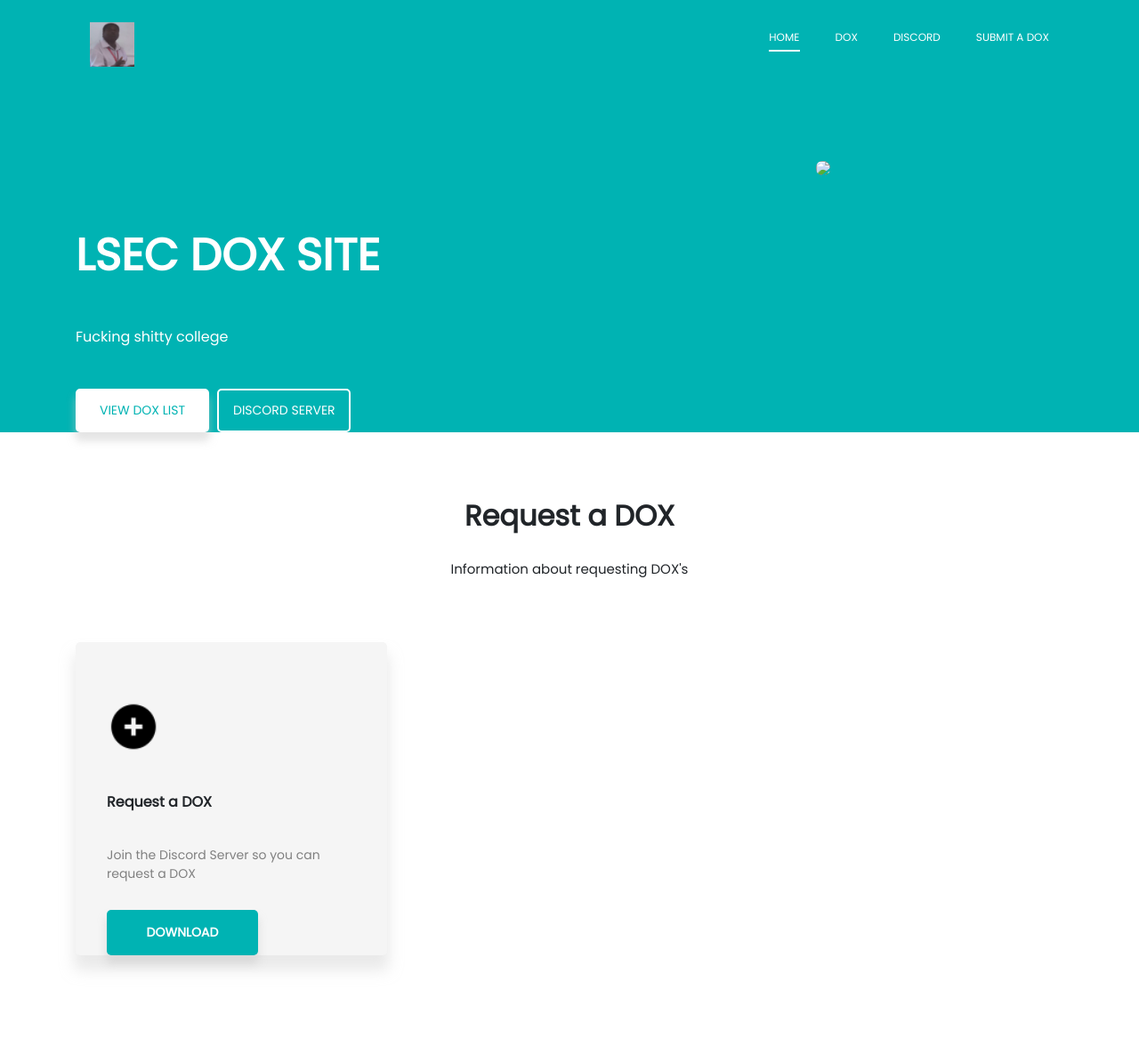
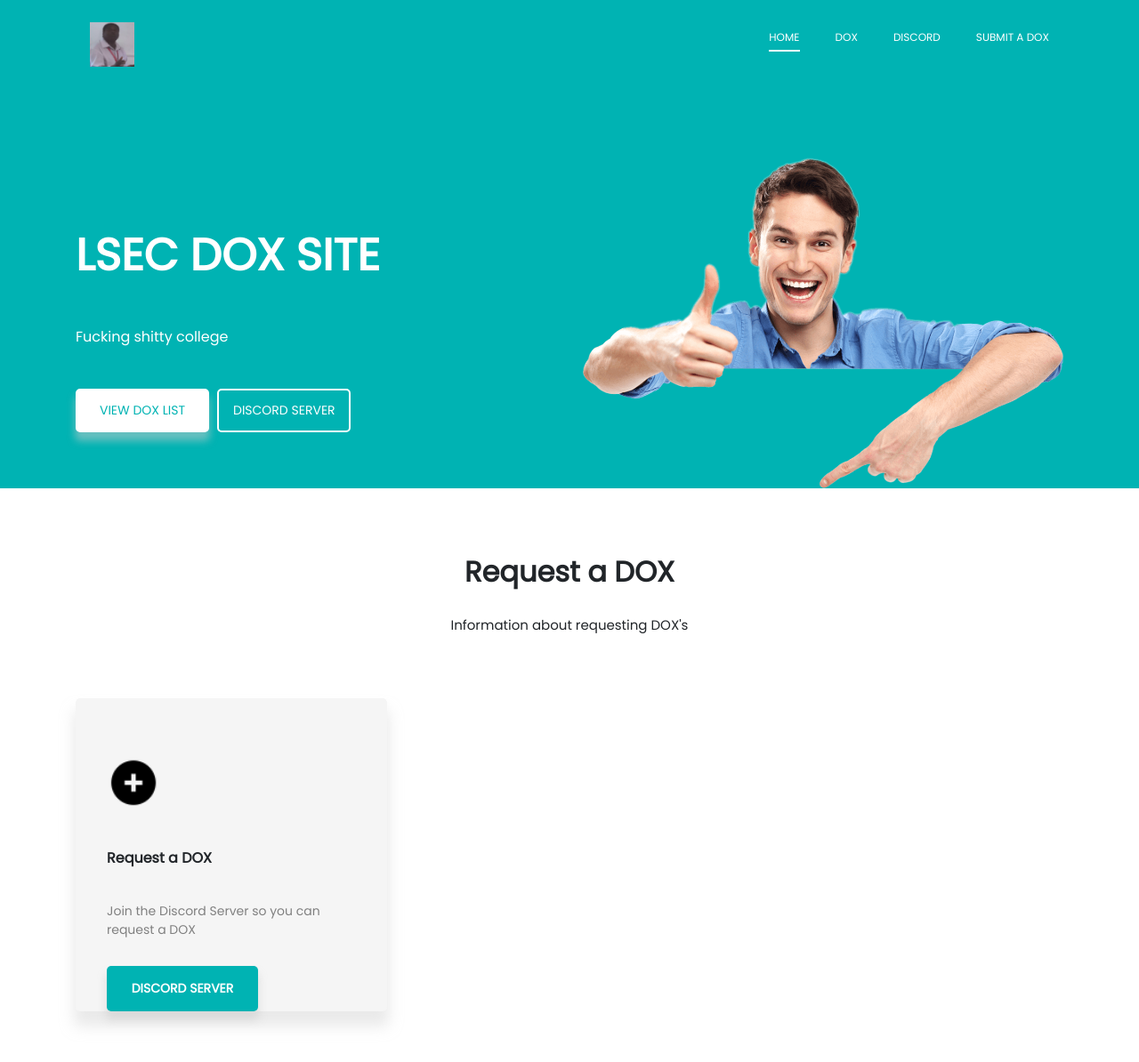
Before and after one commit to FuckLSEC/fucklsec.github.io, a plain HTML site: page request/index.html in a window 1280 px wide. Shown: the whole page at 89% size. Drawn offline with nearby package versions, Linux system fonts and the light colour scheme; files whose address does not match are found by name.

Commit message:
Update index.html

```diff
--- a/request/index.html
+++ b/request/index.html
@@ -36,7 +36,7 @@
                         <a href="https://discord.gg/CTwjrAA">DISCORD SERVER</a>
                     </div>
                     <div class="col-md-6 text-center">
-                        <img src="images/HomePic.png" class="img-fluid">
+                        <img src="https://fucklsec.github.io/images/HomePic.png" class="img-fluid">
                     </div>
                 </div>
           </div>
@@ -51,7 +51,7 @@
                             <img src="https://fucklsec.github.io/images/requestdox.png">
                             <h6>Request a DOX</h6>
                             <p>Join the Discord Server so you can request a DOX</p>
-                            <a href="https://discord.gg/CTwjrAA">DOWNLOAD</a>
+                            <a href="https://discord.gg/CTwjrAA">DISCORD SERVER</a>
                         </div>
                     </div>
                 </div>
```
